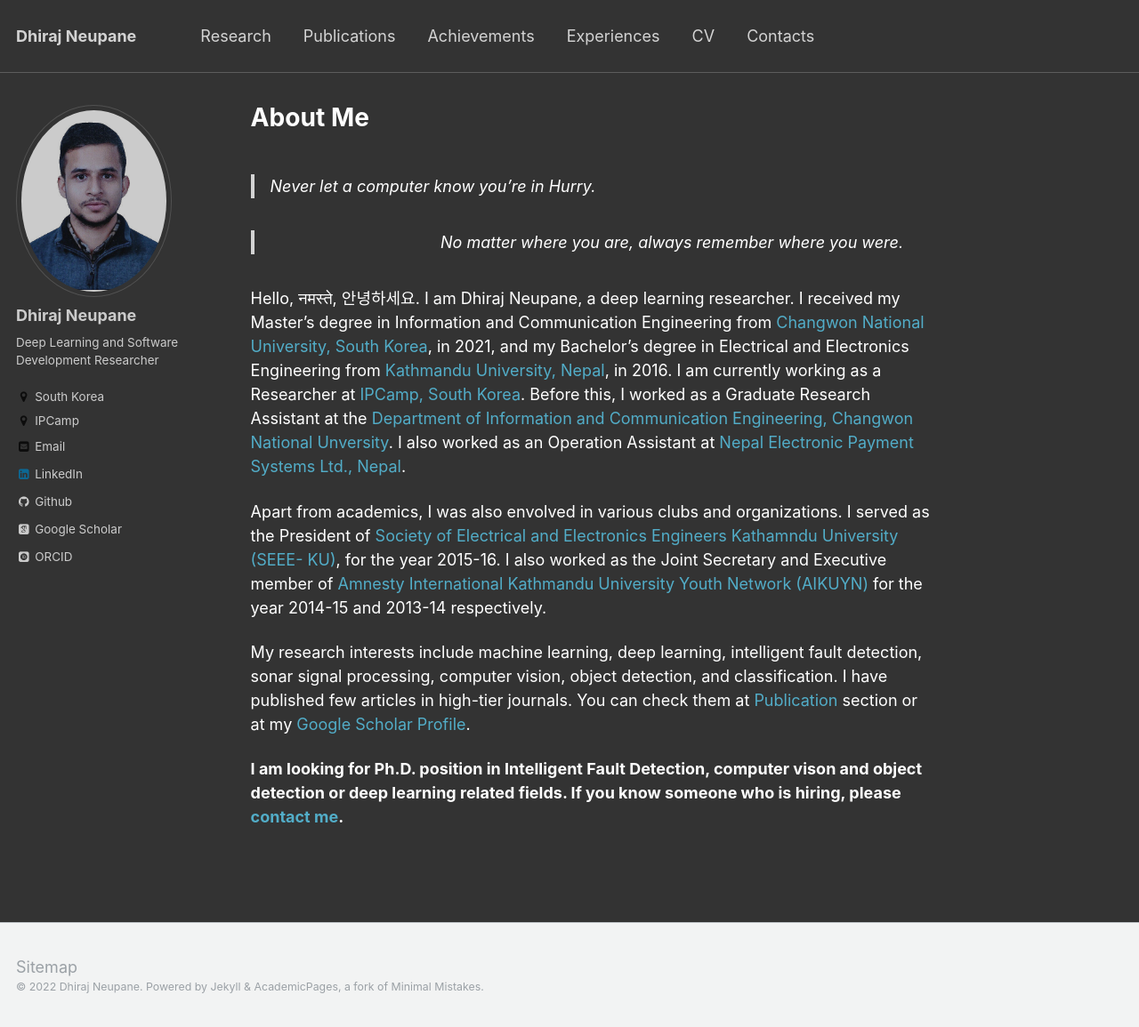
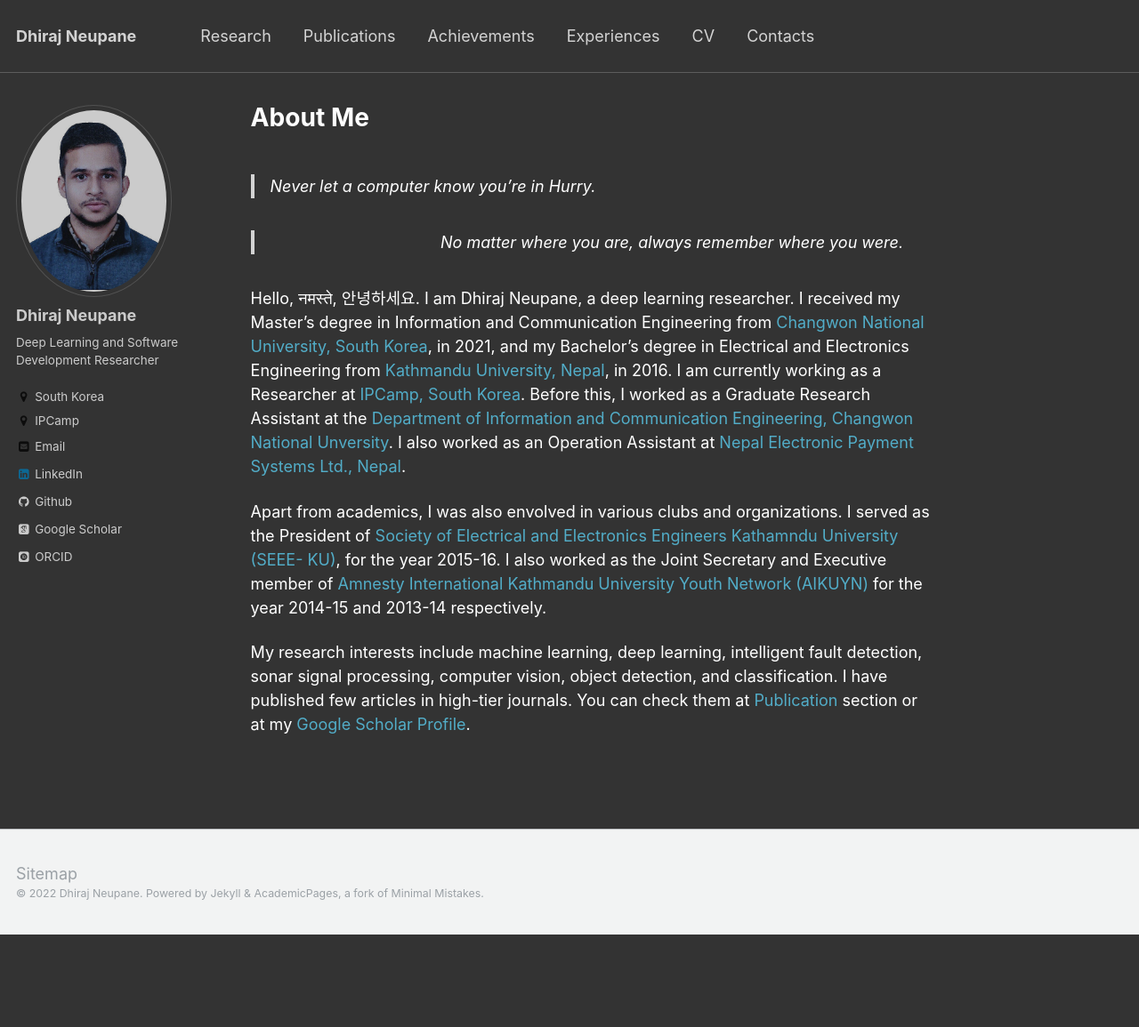
Before and after one commit to dhirajneupane/academicPortfolio, a Jekyll site: the page built from _pages/about.md, in a window 1280 px wide and 1155 px high. Shown: the whole window at 89% size. Built offline with Jekyll 4.4.1, drawn with Linux system fonts in a browser that asks for light colours; some web fonts are replaced.

Commit message:
Update about.md

```diff
--- a/_pages/about.md
+++ b/_pages/about.md
@@ -16,5 +16,3 @@ Hello, नमस्ते, 안녕하세요. I am Dhiraj Neupane, a deep learning
 Apart from academics, I was also envolved in various clubs and organizations. I served as the President of [Society of Electrical and Electronics Engineers Kathamndu University (SEEE- KU)](http://seee.ku.edu.np/board-members-2015-16/){:target="_blank"}, for the year 2015-16. I  also worked as the Joint Secretary and Executive member of [Amnesty International Kathmandu University Youth Network (AIKUYN)](https://www.facebook.com/aikuyn/){:target="_blank"} for the year 2014-15 and 2013-14 respectively.
 
 My research interests include machine learning, deep learning, intelligent fault detection, sonar signal processing, computer vision, object detection, and classification. I have published few articles in high-tier journals. You can check them at [Publication](https://www.neupanedhiraj.com.np//publications/){:target="_blank"} section or at my [Google Scholar Profile](https://scholar.google.com/citations?user=KtSkA68AAAAJ&hl=en){:target="_blank"}.
-
-<b>I am looking for Ph.D. position in Intelligent Fault Detection, computer vison and object detection or deep learning related fields. If you know someone who is hiring, please [contact me](mailto:dhirjneupane1717@gmail.com). </b>
```
